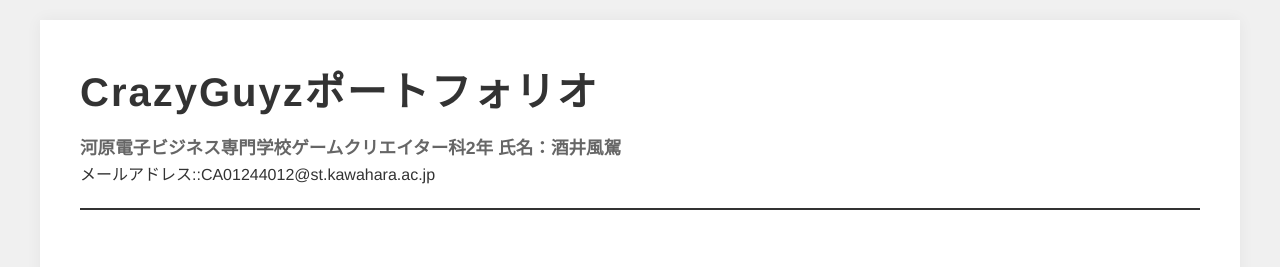
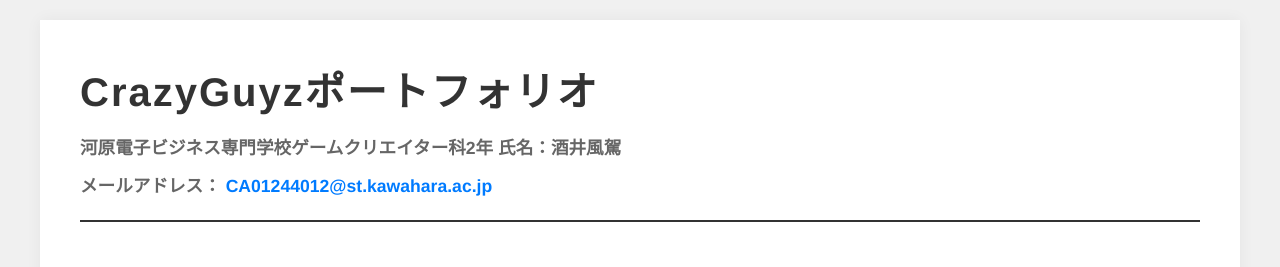
Before and after one commit to sakaifuga0807/.github.io, a plain HTML site: page index.html in a window 1280 px wide. Shown: the top 267 px of the page. Drawn offline with Linux system fonts and the light colour scheme.

Commit message:
Update email display to be a clickable link

```diff
--- a/index.html
+++ b/index.html
@@ -69,7 +69,12 @@ footer { grid-area: footer; text-align: center; border-top: 1px solid #ddd; padd
 <header>
     <h1>CrazyGuyzポートフォリオ</h1>
     <p>河原電子ビジネス専門学校ゲームクリエイター科2年 氏名：酒井風駕</p>
-    メールアドレス::CA01244012@st.kawahara.ac.jp
+    <p>
+    メールアドレス：
+    <a href="mailto:CA01244012@st.kawahara.ac.jp">
+        CA01244012@st.kawahara.ac.jp
+    </a>
+</p>
 </header>
 
 <main>
```
